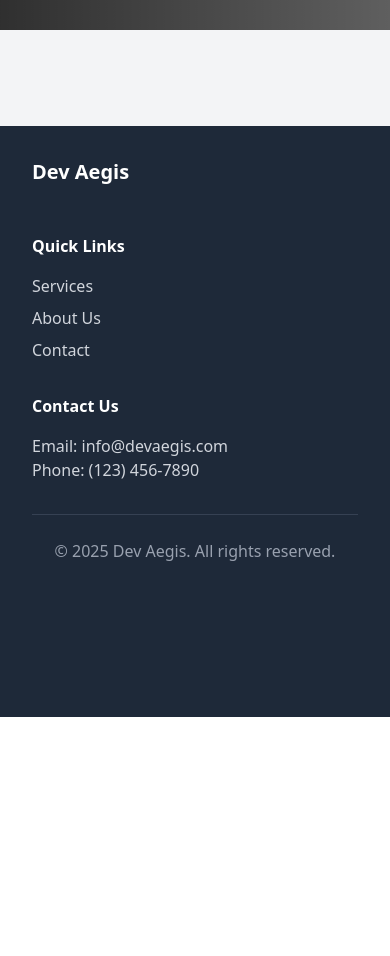
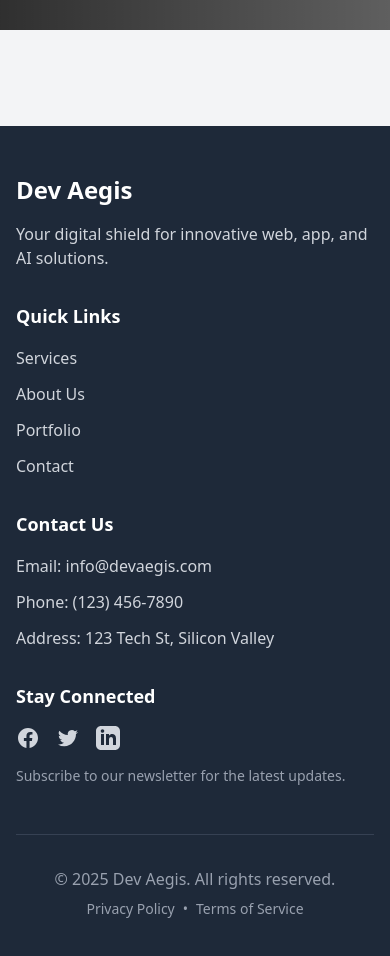
Before and after one commit to devAegis/website, a React (Vite) app: page / in a window 390 px wide. Shown: the part 3220-4176 px from the top of the page. Before the commit the page ends 3937 px from the top, so only its background shows below. Built offline with nearby package versions, Linux system fonts and the light colour scheme; grey boxes are pictures that could not be loaded.

Commit message:
add responsiveness to the footer

```diff
--- a/src/components/Footer.jsx
+++ b/src/components/Footer.jsx
@@ -2,28 +2,77 @@ import React from 'react';
 
 const Footer = () => {
   return (
-    <footer className="bg-gray-800 h-[70vh] text-white p-8">
-      <div className="container mx-auto grid grid-cols-1 md:grid-cols-3 gap-[2rem]">
-        <div>
-          <h3 className="text-xl font-bold mb-4">Dev Aegis</h3>
+    <footer className="bg-gray-800 text-white py-12 px-4 sm:px-6 lg:px-8">
+      <div className="container mx-auto">
+        {/* Main Footer Content */}
+        <div className="grid grid-cols-1 sm:grid-cols-2 lg:grid-cols-4 gap-8 md:gap-12">
+          {/* Brand Column */}
+          <div className="sm:col-span-2 lg:col-span-1">
+            <h3 className="text-2xl font-bold mb-4">Dev Aegis</h3>
+            <p className="text-gray-300 max-w-md">
+              Your digital shield for innovative web, app, and AI solutions.
+            </p>
+          </div>
 
+          {/* Quick Links */}
+          <div>
+            <h4 className="text-lg font-semibold mb-4">Quick Links</h4>
+            <ul className="space-y-3 text-gray-300">
+              <li><a href="#services" className="hover:text-blue-300 transition-colors duration-200">Services</a></li>
+              <li><a href="#about" className="hover:text-blue-300 transition-colors duration-200">About Us</a></li>
+              <li><a href="#portfolio" className="hover:text-blue-300 transition-colors duration-200">Portfolio</a></li>
+              <li><a href="#contact" className="hover:text-blue-300 transition-colors duration-200">Contact</a></li>
+            </ul>
+          </div>
+
+          {/* Contact Info */}
+          <div>
+            <h4 className="text-lg font-semibold mb-4">Contact Us</h4>
+            <address className="not-italic text-gray-300 space-y-3">
+              <p>Email: info@devaegis.com</p>
+              <p>Phone: (123) 456-7890</p>
+              <p>Address: 123 Tech St, Silicon Valley</p>
+            </address>
+          </div>
+
+          {/* Newsletter/Social Media */}
+          <div>
+            <h4 className="text-lg font-semibold mb-4">Stay Connected</h4>
+            <div className="flex space-x-4 mb-4">
+              <a href="#" className="text-gray-300 hover:text-blue-300 transition-colors duration-200">
+                <span className="sr-only">Facebook</span>
+                <svg className="h-6 w-6" fill="currentColor" viewBox="0 0 24 24" aria-hidden="true">
+                  <path fillRule="evenodd" d="M22 12c0-5.523-4.477-10-10-10S2 6.477 2 12c0 4.991 3.657 9.128 8.438 9.878v-6.987h-2.54V12h2.54V9.797c0-2.506 1.492-3.89 3.777-3.89 1.094 0 2.238.195 2.238.195v2.46h-1.26c-1.243 0-1.63.771-1.63 1.562V12h2.773l-.443 2.89h-2.33v6.988C18.343 21.128 22 16.991 22 12z" clipRule="evenodd" />
+                </svg>
+              </a>
+              <a href="#" className="text-gray-300 hover:text-blue-300 transition-colors duration-200">
+                <span className="sr-only">Twitter</span>
+                <svg className="h-6 w-6" fill="currentColor" viewBox="0 0 24 24" aria-hidden="true">
+                  <path d="M8.29 20.251c7.547 0 11.675-6.253 11.675-11.675 0-.178 0-.355-.012-.53A8.348 8.348 0 0022 5.92a8.19 8.19 0 01-2.357.646 4.118 4.118 0 001.804-2.27 8.224 8.224 0 01-2.605.996 4.107 4.107 0 00-6.993 3.743 11.65 11.65 0 01-8.457-4.287 4.106 4.106 0 001.27 5.477A4.072 4.072 0 012.8 9.713v.052a4.105 4.105 0 003.292 4.022 4.095 4.095 0 01-1.853.07 4.108 4.108 0 003.834 2.85A8.233 8.233 0 012 18.407a11.616 11.616 0 006.29 1.84" />
+                </svg>
+              </a>
+              <a href="#" className="text-gray-300 hover:text-blue-300 transition-colors duration-200">
+                <span className="sr-only">LinkedIn</span>
+                <svg className="h-6 w-6" fill="currentColor" viewBox="0 0 24 24" aria-hidden="true">
+                  <path fillRule="evenodd" d="M19 0h-14c-2.761 0-5 2.239-5 5v14c0 2.761 2.239 5 5 5h14c2.762 0 5-2.239 5-5v-14c0-2.761-2.238-5-5-5zm-11 19h-3v-11h3v11zm-1.5-12.268c-.966 0-1.75-.79-1.75-1.764s.784-1.764 1.75-1.764 1.75.79 1.75 1.764-.783 1.764-1.75 1.764zm13.5 12.268h-3v-5.604c0-3.368-4-3.113-4 0v5.604h-3v-11h3v1.765c1.396-2.586 7-2.777 7 2.476v6.759z" clipRule="evenodd" />
+                </svg>
+              </a>
+            </div>
+            <p className="text-sm text-gray-400">
+              Subscribe to our newsletter for the latest updates.
+            </p>
+          </div>
         </div>
-        <div>
-          <h4 className="font-bold mb-4">Quick Links</h4>
-          <ul className="space-y-2 text-gray-300">
-            <li><a href="#services" className="hover:text-blue-300 transition-colors">Services</a></li>
-            <li><a href="#about" className="hover:text-blue-300 transition-colors">About Us</a></li>
-            <li><a href="#contact" className="hover:text-blue-300 transition-colors">Contact</a></li>
-          </ul>
+
+        {/* Copyright Section */}
+        <div className="border-t border-gray-700 mt-12 pt-8 text-center text-gray-400">
+          <p>&copy; {new Date().getFullYear()} Dev Aegis. All rights reserved.</p>
+          <div className="mt-2 text-sm">
+            <a href="#" className="hover:text-blue-300 transition-colors duration-200">Privacy Policy</a>
+            <span className="mx-2">•</span>
+            <a href="#" className="hover:text-blue-300 transition-colors duration-200">Terms of Service</a>
+          </div>
         </div>
-        <div>
-          <h4 className="font-bold mb-4">Contact Us</h4>
-          <p className="text-gray-300">Email: info@devaegis.com</p>
-          <p className="text-gray-300">Phone: (123) 456-7890</p>
-        </div>
-      </div>
-      <div className="border-t border-gray-700 mt-8 pt-6 text-center text-gray-400">
-        <p>&copy; {new Date().getFullYear()} Dev Aegis. All rights reserved.</p>
       </div>
     </footer>
   );
```
